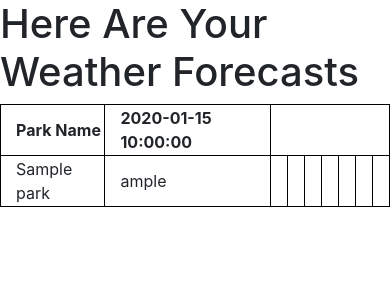
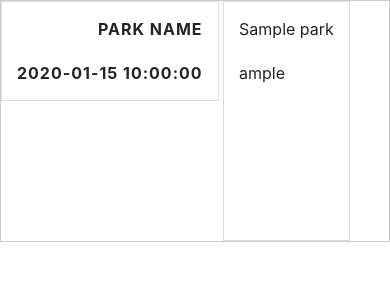
Before and after one commit to jdellape/pa-state-park-weather-app, a Flask app: page / in a window 390 px wide. Shown: the top 300 px of the page. Run offline with Flask 2, Linux system fonts and the light colour scheme; a database or web service that is not in the repository returns one stand-in record (values such as "Sample title"); some libraries are stand-ins or nearby versions.

Commit message:
presentation format updates

```diff
--- a/application/static/css/main.css
+++ b/application/static/css/main.css
@@ -1,16 +1,49 @@
+table {
+    border: 1px solid #ccc;
+    width: 100%;
+    margin:0;
+    padding:0;
+    border-collapse: collapse;
+    border-spacing: 0;
+  }
 
-table {
-    border: 1px solid black;
+  table tr {
+    border: 1px solid #ddd;
+    padding: 5px;
+		background: #fff;
+
+  }
+
+  table th, table td {
+    padding: 10px;
+    text-align: center;
+
+  }
+
+  table th {
+    text-transform: uppercase;
+    letter-spacing: 1px;
+  }
+
+
+@media only screen and (max-width: 800px) {
+
+	#flip-scroll .cf:after { visibility: hidden; display: block; font-size: 0; content: " "; clear: both; height: 0; }
+	#flip-scroll * html .cf { zoom: 1; }
+	#flip-scroll *:first-child+html .cf { zoom: 1; }
+
+	#flip-scroll table { width: 100%; border-collapse: collapse; border-spacing: 0; }
+
+	#flip-scroll th,
+	#flip-scroll td { margin: 0; vertical-align: top; }
+	#flip-scroll th { text-align: left; }
+
+	#flip-scroll table { display: block; position: relative; width: 100%; }
+	#flip-scroll thead { display: block; float: left;}
+	#flip-scroll tbody { display: block; width: auto; position: relative; overflow-x: auto; white-space: nowrap; }
+	#flip-scroll thead tr { display: block; }
+	#flip-scroll th { display: block; text-align: right; }
+	#flip-scroll tbody tr { display: inline-block; vertical-align: top; }
+	#flip-scroll td { display: block;  text-align: left; }
+
 }
-
-th, td {
-    border: 1px solid black;
-    padding-left: 15px;
-    text-align: left;
-}
-
-.top-container {
-    background: #ccc;
-    padding:5px;
-    border-bottom:2px solid #0f0f0f;
-}
--- a/application/templates/park_weather.html
+++ b/application/templates/park_weather.html
@@ -6,11 +6,30 @@
     <link rel="stylesheet" href="https://maxcdn.bootstrapcdn.com/bootstrap/4.0.0/css/bootstrap.min.css"
           integrity="sha384-Gn5384xqQ1aoWXA+058RXPxPg6fy4IWvTNh0E263XmFcJlSAwiGgFAW/dAiS6JXm" crossorigin="anonymous">
     <link rel="stylesheet" href="{{ url_for('static',filename='css/main.css') }}"/>
+
+    <!-- Create a script to make background color of cell red if chance rain >= .7. Make yellow if >= .3 -->
+    <script type="text/javascript" src="https://ajax.googleapis.com/ajax/libs/jquery/1.4.4/jquery.js"></script>
+    <script type="text/javascript">
+
+    $(document).ready(function(){
+        $('#forecast_table td.chance_rain').each(function(){
+            var chance_rain = parseFloat($(this).text());
+            if (chance_rain >= 0.7) {
+                $(this).css('background-color','#f00');
+            }
+            else if (chance_rain >= 0.3)
+            {
+                $(this).css('background-color','#FFFF00');
+            }
+        });
+    });
+
+    </script>
 </head>
 <body>
 
-<h1>Here Are Your Weather Forecasts</h1>
-    <table>
+<div id="flip-scroll">
+    <table id="forecast_table">
         <tr>
             <th>Park Name</th>
             {% for date in date_headers %}
@@ -19,17 +38,18 @@
         </tr>
         {% for park_name in park_names %}
         <tr>
-            <td>{{park_name}}</td>
-            <td>{{chances_of_rain_list_of_lists[loop.index0][0]}}</td>
-            <td>{{chances_of_rain_list_of_lists[loop.index0][1]}}</td>
-            <td>{{chances_of_rain_list_of_lists[loop.index0][2]}}</td>
-            <td>{{chances_of_rain_list_of_lists[loop.index0][3]}}</td>
-            <td>{{chances_of_rain_list_of_lists[loop.index0][4]}}</td>
-            <td>{{chances_of_rain_list_of_lists[loop.index0][5]}}</td>
-            <td>{{chances_of_rain_list_of_lists[loop.index0][6]}}</td>
-            <td>{{chances_of_rain_list_of_lists[loop.index0][7]}}</td>
+            <td class="park_name">{{park_name}}</td>
+            <td class="chance_rain">{{chances_of_rain_list_of_lists[loop.index0][0]}}</td>
+            <td class="chance_rain">{{chances_of_rain_list_of_lists[loop.index0][1]}}</td>
+            <td class="chance_rain">{{chances_of_rain_list_of_lists[loop.index0][2]}}</td>
+            <td class="chance_rain">{{chances_of_rain_list_of_lists[loop.index0][3]}}</td>
+            <td class="chance_rain">{{chances_of_rain_list_of_lists[loop.index0][4]}}</td>
+            <td class="chance_rain">{{chances_of_rain_list_of_lists[loop.index0][5]}}</td>
+            <td class="chance_rain">{{chances_of_rain_list_of_lists[loop.index0][6]}}</td>
+            <td class="chance_rain">{{chances_of_rain_list_of_lists[loop.index0][7]}}</td>
         </tr>
         {%endfor%}
     </table>
+</div>
 </body>
 </html>
```
